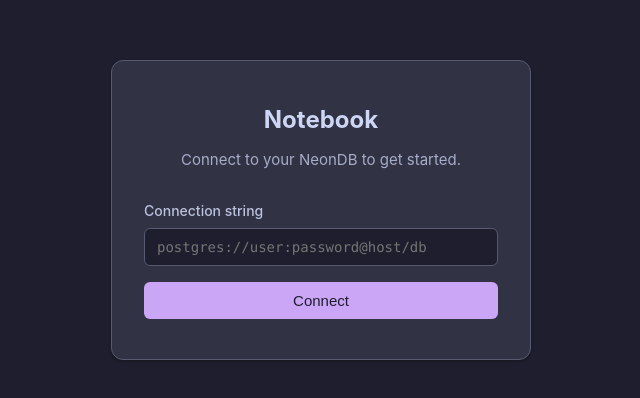
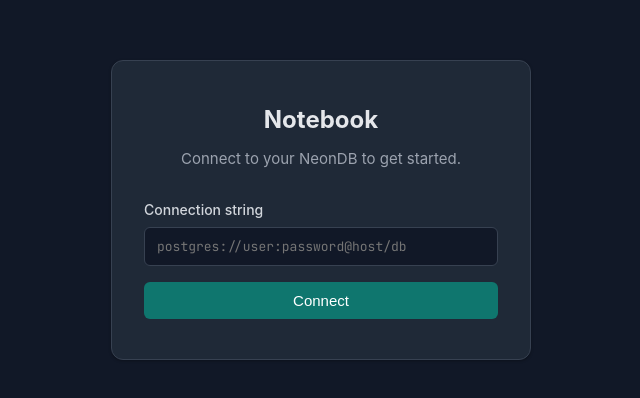
Before and after one commit to cliffordwilliam/notebook, a Svelte app: page / in a window 1280 px wide. Shown: the part 190-588 px from the top of the page, without its empty margins (319-959 px from the left). Built offline with nearby package versions, Linux system fonts and the light colour scheme.

Commit message:
fix: adjust style

```diff
--- a/index.html
+++ b/index.html
@@ -4,7 +4,7 @@
     <meta charset="UTF-8" />
     <meta name="viewport" content="width=device-width, initial-scale=1.0" />
     <title>Notebook</title>
-    <link href="https://fonts.googleapis.com/css2?family=Inter:wght@100;200;300;400;500;600;700;800;900&display=swap" rel="stylesheet">
+    <link href="https://fonts.googleapis.com/css2?family=Inter:wght@100;200;300;400;500;600;700;800;900&family=JetBrains+Mono:wght@400;500;700&display=swap" rel="stylesheet">
   </head>
   <body>
     <div id="app"></div>
--- a/src/app.css
+++ b/src/app.css
@@ -1,27 +1,32 @@
 :root {
   color-scheme: dark;
 
-  --color-bg: #1e1e2e;
-  --color-surface: #313244;
-  --color-surface-hover: #45475a;
-  --color-border: #585b70;
+  /* theodinproject dark mode: gray-900/800/700 surfaces */
+  --color-bg: #111827;
+  --color-surface: #1f2937;
+  --color-surface-hover: #374151;
+  --color-border: #374151;
 
-  --color-text: #cdd6f4;
-  --color-text-muted: #bac2de;
-  --color-text-dim: #a6adc8;
-  --color-text-faint: #6c7086;
+  /* theodinproject dark mode: gray-200/300/400/500 text */
+  --color-text: #e5e7eb;
+  --color-text-muted: #d1d5db;
+  --color-text-dim: #9ca3af;
+  --color-text-faint: #6b7280;
 
-  --color-accent: #cba6f7;
-  --color-accent-hover: #b4befe;
-  --color-accent-text: #1e1e2e;
-  --color-accent-soft: rgba(203, 166, 247, 0.16);
-  --color-accent-shadow: rgba(203, 166, 247, 0.18);
+  /* theodinproject dark mode: button--primary is teal-700/800 */
+  --color-accent: #0f766e;
+  --color-accent-hover: #115e59;
+  --color-accent-text: #ffffff;
+  --color-accent-soft: rgba(15, 118, 110, 0.16);
+  --color-accent-shadow: rgba(15, 118, 110, 0.18);
 
-  --color-danger: #f38ba8;
-  --color-danger-border: #eba0ac;
-  --color-danger-soft: rgba(243, 139, 168, 0.14);
+  /* red-400 for text (better contrast on surface bg), red-500 for borders */
+  --color-danger: #f87171;
+  --color-danger-border: #ef4444;
+  --color-danger-soft: rgba(239, 68, 68, 0.14);
 
-  --color-success: #a6e3a1;
+  /* theodinproject dark mode: green-400 */
+  --color-success: #4ade80;
 }
 
 *, *::before, *::after {
--- a/src/pages/ErrorPage.svelte
+++ b/src/pages/ErrorPage.svelte
@@ -59,10 +59,10 @@
   }
 
   .message {
-    font-size: 0.875rem;
+    font-size: 0.8125rem;
     color: var(--color-danger);
     margin-bottom: 1rem;
-    font-family: 'SFMono-Regular', Consolas, monospace;
+    font-family: 'JetBrains Mono', Consolas, Monaco, 'Ubuntu Mono', monospace;
     background: var(--color-danger-soft);
     padding: 0.625rem 0.75rem;
     border-radius: 0.375rem;
--- a/src/pages/Login.svelte
+++ b/src/pages/Login.svelte
@@ -90,10 +90,10 @@
     padding: 0.625rem 0.75rem;
     border: 1px solid var(--color-border);
     border-radius: 0.375rem;
-    font-size: 0.875rem;
+    font-size: 0.8125rem;
     color: var(--color-text);
     background: var(--color-bg);
-    font-family: 'SFMono-Regular', Consolas, monospace;
+    font-family: 'JetBrains Mono', Consolas, Monaco, 'Ubuntu Mono', monospace;
     outline: none;
     transition: border-color 0.15s, box-shadow 0.15s;
   }
--- a/src/pages/NoteCreate.svelte
+++ b/src/pages/NoteCreate.svelte
@@ -2,6 +2,7 @@
   import { navigate } from '../stores/router.js';
   import { dbCreateNote, handleError } from '../lib/db.js';
   import { toasts } from '../stores/toasts.js';
+  import { ArrowLeft } from 'lucide-svelte';
   import Editor from '../components/Editor.svelte';
 
   let title = '';
@@ -29,7 +30,7 @@
 
 <div class="page">
   <div class="top-bar">
-    <button class="btn-back" on:click={() => navigate('list')}>&#8592; Back</button>
+    <button class="btn-back" on:click={() => navigate('list')}><ArrowLeft size={16} /> Back</button>
     <h1>New Note</h1>
   </div>
 
@@ -65,7 +66,7 @@
 
 <style>
   .page {
-    max-width: 1280px;
+    max-width: 800px;
     margin: 0 auto;
     padding: 2rem 1rem;
   }
@@ -84,6 +85,9 @@
   }
 
   .btn-back {
+    display: inline-flex;
+    align-items: center;
+    gap: 0.375rem;
     background: none;
     border: none;
     color: var(--color-text-dim);
--- a/src/pages/NoteEdit.svelte
+++ b/src/pages/NoteEdit.svelte
@@ -3,6 +3,7 @@
   import { navigate } from '../stores/router.js';
   import { dbGetNote, dbUpdateNote, handleError } from '../lib/db.js';
   import { toasts } from '../stores/toasts.js';
+  import { ArrowLeft } from 'lucide-svelte';
   import Editor from '../components/Editor.svelte';
 
   export let id;
@@ -46,7 +47,7 @@
 
 <div class="page">
   <div class="top-bar">
-    <button class="btn-back" on:click={() => navigate('view', { id })}>&#8592; Back</button>
+    <button class="btn-back" on:click={() => navigate('view', { id })}><ArrowLeft size={16} /> Back</button>
     <h1>Edit Note</h1>
   </div>
 
@@ -95,7 +96,7 @@
 
 <style>
   .page {
-    max-width: 1280px;
+    max-width: 800px;
     margin: 0 auto;
     padding: 2rem 1rem;
   }
@@ -114,6 +115,9 @@
   }
 
   .btn-back {
+    display: inline-flex;
+    align-items: center;
+    gap: 0.375rem;
     background: none;
     border: none;
     color: var(--color-text-dim);
--- a/src/pages/NoteView.svelte
+++ b/src/pages/NoteView.svelte
@@ -3,6 +3,7 @@
   import { navigate } from '../stores/router.js';
   import { dbGetNote, dbDeleteNote, handleError } from '../lib/db.js';
   import { toasts } from '../stores/toasts.js';
+  import { ArrowLeft } from 'lucide-svelte';
   import Prism from 'prismjs';
   import 'prismjs/components/prism-clike';
   import 'prismjs/components/prism-c';
@@ -153,7 +154,7 @@
     </div>
   {:else if note}
     <div class="top-bar">
-      <button class="btn-back" on:click={() => navigate('list')}>&#8592; Back</button>
+      <button class="btn-back" on:click={() => navigate('list')}><ArrowLeft size={16} /> Back</button>
       <div class="actions">
         <button class="btn-edit" on:click={() => navigate('edit', { id })}>Edit</button>
         <button class="btn-danger" on:click={handleDelete}>Delete</button>
@@ -247,7 +248,7 @@
   .toc-list :global(.toc-item.active) {
     color: var(--color-text);
     background: var(--color-surface-hover);
-    border-left-color: #a9792b;
+    border-left-color: var(--color-accent);
   }
 
   .skeleton-view { margin-top: 1rem; }
@@ -265,6 +266,9 @@
   }
 
   .btn-back {
+    display: inline-flex;
+    align-items: center;
+    gap: 0.375rem;
     background: none;
     border: none;
     color: var(--color-text-dim);
@@ -311,6 +315,7 @@
     font-weight: 700;
     color: var(--color-text);
     line-height: 1.25;
+    letter-spacing: -0.02em;
     margin-bottom: 0.5rem;
   }
 
@@ -329,7 +334,7 @@
   .content :global(p:first-child) { margin-top: 0; }
   .content :global(p:last-child) { margin-bottom: 0; }
 
-  .content :global(h1) { font-size: 2.25em; font-weight: 800; line-height: 1.1111; margin-top: 0; margin-bottom: 0.8888em; color: var(--color-text); }
+  .content :global(h1) { font-size: 2.25em; font-weight: 800; line-height: 1.1111; letter-spacing: -0.02em; margin-top: 0; margin-bottom: 0.8888em; color: var(--color-text); }
   .content :global(h2) { font-size: 1.5em;  font-weight: 700; line-height: 1.3333; margin-top: 2em;  margin-bottom: 1em;    color: var(--color-text); }
   .content :global(h3) { font-size: 1.25em; font-weight: 600; line-height: 1.6;    margin-top: 1.6em; margin-bottom: 0.6666667em; color: var(--color-text); }
 
@@ -340,8 +345,7 @@
 
   .content :global(strong) { font-weight: 600; color: var(--color-text); }
 
-  .content :global(a) { color: #89b4fa; text-decoration: underline; }
-  .content :global(a:visited) { color: var(--color-accent); }
+  .content :global(a) { color: #93c5fd; text-decoration: underline; }
   .content :global(a:hover) { text-decoration: none; }
 
   .content :global(ul) { list-style-type: disc;    margin-top: 1.25em; margin-bottom: 1.25em; padding-left: 1.625em; }
@@ -351,9 +355,9 @@
   .content :global(ol > li::marker) { color: var(--color-text-dim); }
 
   .content :global(blockquote) {
-    background: var(--color-bg);
-    border-left: 4px solid #ce973e;
-    border-radius: 0.125rem;
+    background: rgba(55, 65, 81, 0.3);
+    border-left: 4px solid var(--color-accent);
+    border-radius: 0.375rem;
     padding: 1rem;
     margin-top: 1rem;
     margin-bottom: 1rem;
@@ -363,29 +367,30 @@
 
   .content :global(hr) { border: none; border-top: 1px solid var(--color-border); margin-top: 3em; margin-bottom: 3em; }
 
-  /* Inline code — odin: pink-700, gray-100 bg, normal weight, rounded-md, no backtick pseudo-content */
+  /* Inline code — odin: pink-400, gray-700/40 bg, normal weight, rounded-md, no backtick pseudo-content */
   .content :global(code) {
-    color: #f5c2e7;
-    font-size: 0.875em;
+    color: #f472b6;
+    font-size: 0.8125em;
     font-weight: 400;
-    background: var(--color-surface);
-    padding: 0.2em 0.4em;
+    background: rgba(55, 65, 81, 0.4);
+    padding: 0.25rem;
     border-radius: 0.375rem;
-    font-family: Consolas, Monaco, 'Ubuntu Mono', monospace;
+    font-family: 'JetBrains Mono', Consolas, Monaco, 'Ubuntu Mono', monospace;
   }
   .content :global(code::before),
   .content :global(code::after) { content: none; }
 
-  /* Code block — overrides inline code styles above */
+  /* Code block — odin: slate-800/70 bg, slate-300/10 ring, overrides inline code styles above */
   .content :global(pre) {
-    background: var(--color-bg);
+    background: rgba(30, 41, 59, 0.7);
+    box-shadow: 0 0 0 1px rgba(203, 213, 225, 0.1);
     color: var(--color-text);
     padding: 1.25rem;
     border-radius: 0.75rem;
     margin-bottom: 1rem;
     overflow-x: auto;
-    font-family: Consolas, Monaco, 'Ubuntu Mono', monospace;
-    font-size: 1rem;
+    font-family: 'JetBrains Mono', Consolas, Monaco, 'Ubuntu Mono', monospace;
+    font-size: 0.9rem;
     line-height: 1.7;
     tab-size: 4;
   }
@@ -430,7 +435,7 @@
   .content :global(.line-numbers-rows > span) {
     display: block;
     counter-increment: linenumber;
-    line-height: 1.7rem;
+    line-height: 1.53rem;
   }
   .content :global(.line-numbers-rows > span::before) {
     content: counter(linenumber);
```
Also changed, not shown: src/components/Editor.svelte (+41 -36 lines).
